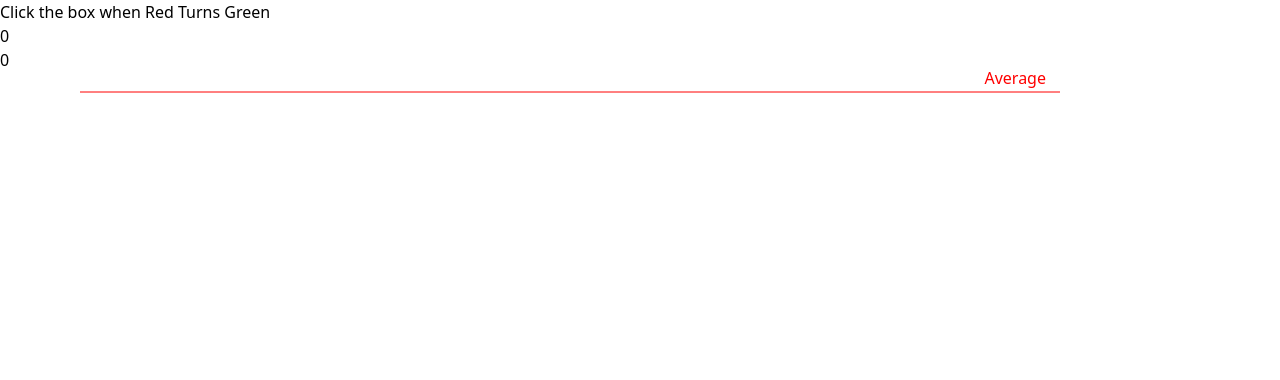
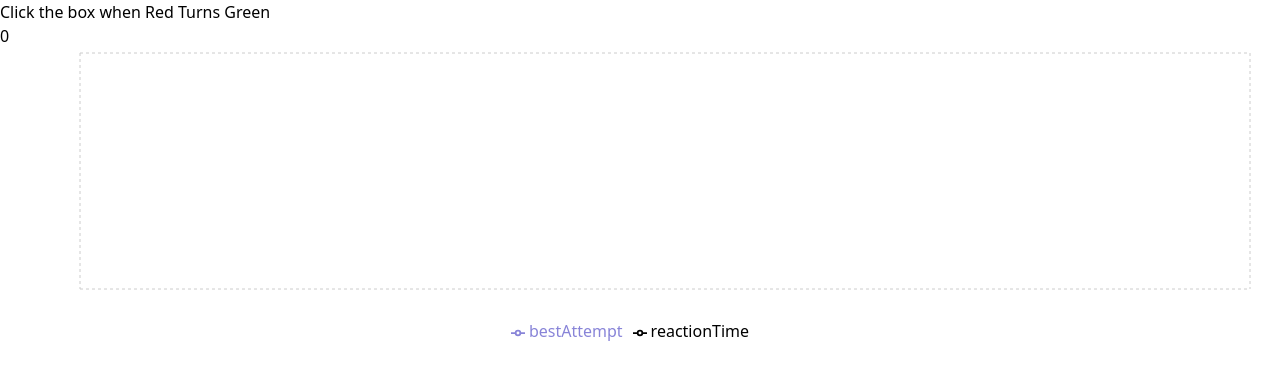
Before and after one commit to igoyalsamarth/reaction-timer-microservice-example, a React (Vite) app: page / in a window 1280 px wide. Shown: the top 380 px of the page. Built offline with nearby package versions, Linux system fonts and the light colour scheme.

Commit message:
recharts

```diff
--- a/package.json
+++ b/package.json
@@ -11,11 +11,10 @@
   },
   "dependencies": {
     "@goyalsamarth/reaction-time-microservice": "^1.0.1",
-    "@nivo/core": "^0.84.0",
-    "@nivo/line": "^0.84.0",
     "dayjs": "^1.11.10",
     "react": "^18.2.0",
-    "react-dom": "^18.2.0"
+    "react-dom": "^18.2.0",
+    "recharts": "^2.10.3"
   },
   "devDependencies": {
     "@types/react": "^18.2.37",
--- a/src/App.tsx
+++ b/src/App.tsx
@@ -7,15 +7,15 @@ function App() {
 
   return (
     <>
-    {/*<ReactionTime onReactionTimeChange={setReactionTime}>
+      {/*<ReactionTime onReactionTimeChange={setReactionTime}>
       test
       <p>{reactionTime}</p>
     </ReactionTime>*/}
-    <ReactionTime className='flex flex-col items-center w-full h-96' onReactionTimeChange={setReactionTimeState} instructionsClassName="text-2xl">
-      <p className="text-2xl font-black">{reactionTimeState}</p>
-  </ReactionTime>
-  <Analytics onReactionTimeChange={setReactionTimeState} width={1080} height={1080}/>
-  </>
+      <ReactionTime className='flex flex-col items-center w-full h-96' onReactionTimeChange={setReactionTimeState} instructionsClassName="text-2xl">
+        <p className="text-2xl font-black">{reactionTimeState}</p>
+      </ReactionTime>
+      <Analytics onReactionTimeChange={setReactionTimeState} height={300} className="w-[100vw]" />
+    </>
   )
 }
 
--- a/src/ReactionTimer.tsx
+++ b/src/ReactionTimer.tsx
@@ -1,8 +1,7 @@
-import { Line } from "@nivo/line";
 import { ReactNode, useState } from "react";
 import { useEffect } from "react";
 import dayjs from "dayjs";
-
+import { LineChart, Line, CartesianGrid, XAxis, YAxis, Tooltip, Legend, ReferenceLine, ResponsiveContainer } from "recharts";
 
 export interface TimerProps {
     waitTime?: number;
@@ -10,13 +9,14 @@ export interface TimerProps {
     className?: string;
     needInstruction?: boolean;
     instructionsClassName?: string
-    onReactionTimeChange: React.Dispatch<React.SetStateAction<number>>
+    onReactionTimeChange: React.Dispatch<React.SetStateAction<number>>;
 }
 
 export interface AnalyticsProps {
-    onReactionTimeChange: React.Dispatch<React.SetStateAction<number>>
-    height:number
-    width:number
+    onReactionTimeChange: React.Dispatch<React.SetStateAction<number>>;
+    height?: number;
+    width?: number;
+    className?: string;
 }
 
 export interface SingleAttempt {
@@ -25,7 +25,6 @@ export interface SingleAttempt {
 }
 
 export interface Database {
-    latestAttempt: SingleAttempt;
     listOfAttempts: Array<SingleAttempt>;
     bestAttempts: Array<SingleAttempt>;
     averageOfAllAttemps: number;
@@ -35,7 +34,6 @@ export function ReactionTime(props: TimerProps): JSX.Element {
     const [databaseState, setDatabaseState] = useState<Database>(() => {
         const value = localStorage.getItem('rt_database'); return value !== null ? JSON.parse(value) :
             {
-                latestAttempt: {},
                 listOfAttempts: [],
                 bestAttempts: [],
                 averageOfAllAttemps: 0
@@ -64,20 +62,26 @@ export function ReactionTime(props: TimerProps): JSX.Element {
             props.onReactionTimeChange((Date.now() - startTime))
             setInstruction('Nice Job!')
             if (localReactionTime > 0) {
-                setDatabaseState({
-                    latestAttempt: { reactionTime: localReactionTime, testTime: Date.now() },
-                    listOfAttempts: [...databaseState.listOfAttempts, { reactionTime: localReactionTime, testTime: Date.now() }],
-                    averageOfAllAttemps: databaseState.listOfAttempts.map(Item => Item.reactionTime).reduce(function (avg, value, _, { length }) {
-                        return avg + value / length;
-                    }, 0),
-                    bestAttempts: [...databaseState.bestAttempts]
-                })
-                localReactionTime < Math.min(...databaseState.bestAttempts.map(Item => Item.reactionTime)) ?
+
+                if (localReactionTime < Math.min(...databaseState.bestAttempts.map(Item => Item.reactionTime))) {
                     setDatabaseState(
                         {
-                            ...databaseState,
+                            listOfAttempts: [...databaseState.listOfAttempts, { reactionTime: localReactionTime, testTime: Date.now() }],
+                            averageOfAllAttemps: databaseState.listOfAttempts.map(Item => Item.reactionTime).reduce(function (avg, value, _, { length }) {
+                                return avg + value / length;
+                            }, 0),
                             bestAttempts: [...databaseState.bestAttempts, { reactionTime: localReactionTime, testTime: Date.now() }]
-                        }) : null
+                        })
+                } else if (databaseState.bestAttempts[databaseState.bestAttempts.length - 1].reactionTime !== undefined) {
+                    setDatabaseState(
+                        {
+                            listOfAttempts: [...databaseState.listOfAttempts, { reactionTime: localReactionTime, testTime: Date.now() }],
+                            averageOfAllAttemps: databaseState.listOfAttempts.map(Item => Item.reactionTime).reduce(function (avg, value, _, { length }) {
+                                return avg + value / length;
+                            }, 0),
+                            bestAttempts: [...databaseState.bestAttempts, { reactionTime: databaseState.bestAttempts[databaseState.bestAttempts.length - 1].reactionTime, testTime: Date.now() }]
+                        })
+                }
             }
             setReactionState(0)
         }
@@ -90,7 +94,6 @@ export function ReactionTime(props: TimerProps): JSX.Element {
     return (
         <div className={`${props.className} ${reactionState === 0 || reactionState === 4 ? 'bg-cyan-500' : reactionState === 1 ? 'bg-red-500' : 'bg-green-500'}`} onClick={() => handleReactionState()}>
             <p className={props.instructionsClassName}>{instruction}</p>
-            {localReactionTime}
             {props.children}
         </div>
     );
@@ -118,47 +121,21 @@ export function Analytics(props: AnalyticsProps) {
                 }
         })
     }, [props.onReactionTimeChange]);
-    console.log(reactionData)
+
     return (
-        <div className="flex w-[100vw]">
-            <Line
-
-                data={[
-                    {
-                        color: 'hsl(111, 70%, 50%)',
-                        id: "Reaction Time",
-                        data: reactionData.listOfAttempts.map(Item => {return({y:Item.reactionTime, x:dayjs(Item.testTime).format('hh:mm:ss')})})
-                    },{
-                        id:'Best Results',
-                        data: reactionData.bestAttempts.map(Item => {return({y:Item.reactionTime, x:dayjs(Item.testTime).format('hh:mm:ss')})})
-                    }
-                ]}
-                markers={[
-                    {
-                        axis: 'y',
-                        value: reactionData.averageOfAllAttemps,
-                        legend: 'Average',
-                        lineStyle: {
-                            stroke: 'red',
-                        },
-                        textStyle: {
-                            fill: 'red',
-                        },
-                    },
-                ]}
-                lineWidth={6}
-                crosshairType="cross"
-                curve='linear'
-                enableSlices="x"
-                height={props.height}
-                margin={{
-                    bottom: 60,
-                    left: 80,
-                    right: 20,
-                    top: 20
-                }}
-                width={props.width}
-                        />
+        <div className={props.className}>
+            <ResponsiveContainer width={!props.width ? '100%' : props.width} height={!props.height ? '100%' : props.height}>
+                <LineChart margin={{ top: 5, right: 30, left: 20, bottom: 5 }} data={reactionData.listOfAttempts.map(Item => { return ({ reactioNTime: Item.reactionTime, date: Item.testTime}) })}>
+                    <CartesianGrid strokeDasharray="3 3" />
+                    <XAxis fontSize={10} dataKey="date" tickFormatter={timeStr => dayjs(timeStr).format('YYYY-MM-DD hh:mm:ss')} type="number" domain={['auto','auto']} />
+                    <YAxis fontSize={10} dataKey='reactionTime' />
+                    <Tooltip labelClassName="text-sm font-bold" labelFormatter={(value) => dayjs(value).format('YYYY-MM-DD hh:mm:ss')} />
+                    <Legend />
+                    <Line type="stepAfter" dataKey="bestAttempt" stroke="#8884d8" data={reactionData.bestAttempts.map(Item => { return ({ bestAttempt: Item.reactionTime, date: Item.testTime}) })} />
+                    <Line type="monotone" dataKey="reactionTime" stroke="#000" data={reactionData.listOfAttempts.map(Item => { return ({ reactionTime: Item.reactionTime, date: Item.testTime}) })} />
+                    <ReferenceLine y={reactionData.averageOfAllAttemps} stroke="red" strokeDasharray="3 3" />
+                </LineChart>
+            </ResponsiveContainer>
         </div>
     );
 }
```
Also changed, not shown: 1 other file (tests, documents, lock files or other folders).
